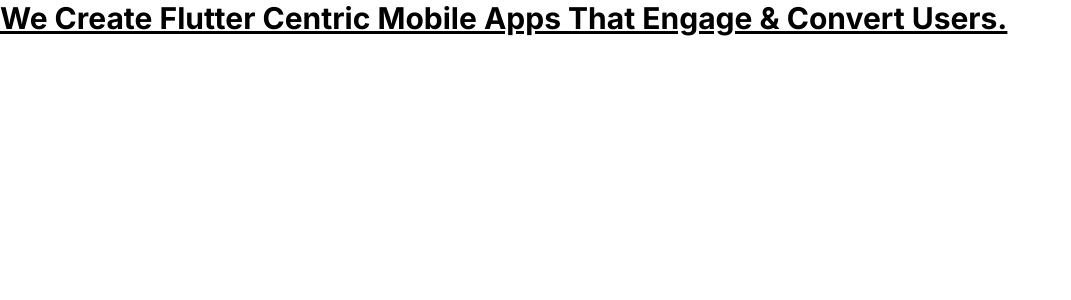
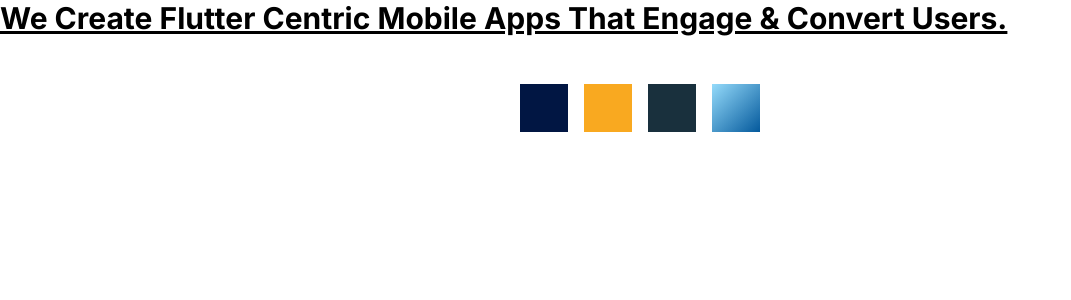
Before and after one commit to Blocship/landing-page, a Next.js app: page / in a window 1280 px wide. Shown: the top 300 px of the page, without its empty margins (0-1071 px from the left). Built offline with nearby package versions, Linux system fonts and the light colour scheme.

Commit message:
added color guide

```diff
--- a/pages/index.js
+++ b/pages/index.js
@@ -13,6 +13,12 @@
         <h1 className="text-3xl font-bold underline">
           We Create Flutter Centric Mobile Apps That Engage & Convert Users.
         </h1>
+        <div className='flex gap-4 justify-center mt-12'>
+          <div className='w-12 h-12 bg-primary'></div>
+          <div className='w-12 h-12 bg-secondary'></div>
+          <div className='w-12 h-12 bg-matt-black'></div>
+          <div className='w-12 h-12 bg-gradient-to-br from-light-gradient/50 to-dark-gradient'></div>
+        </div>
       </main>
     </div>
   )
--- a/tailwind.config.js
+++ b/tailwind.config.js
@@ -9,7 +9,13 @@
     "./src/**/*.{js,ts,jsx,tsx,mdx}",
   ],
   theme: {
-    extend: {},
+    colors: {
+      primary: "#011643",
+      secondary: "#F9A920",
+      'matt-black': "#19303D",
+      'light-gradient': '#2BB7F6',
+      'dark-gradient': '#04599C',
+    },
   },
   plugins: [],
 }
```
